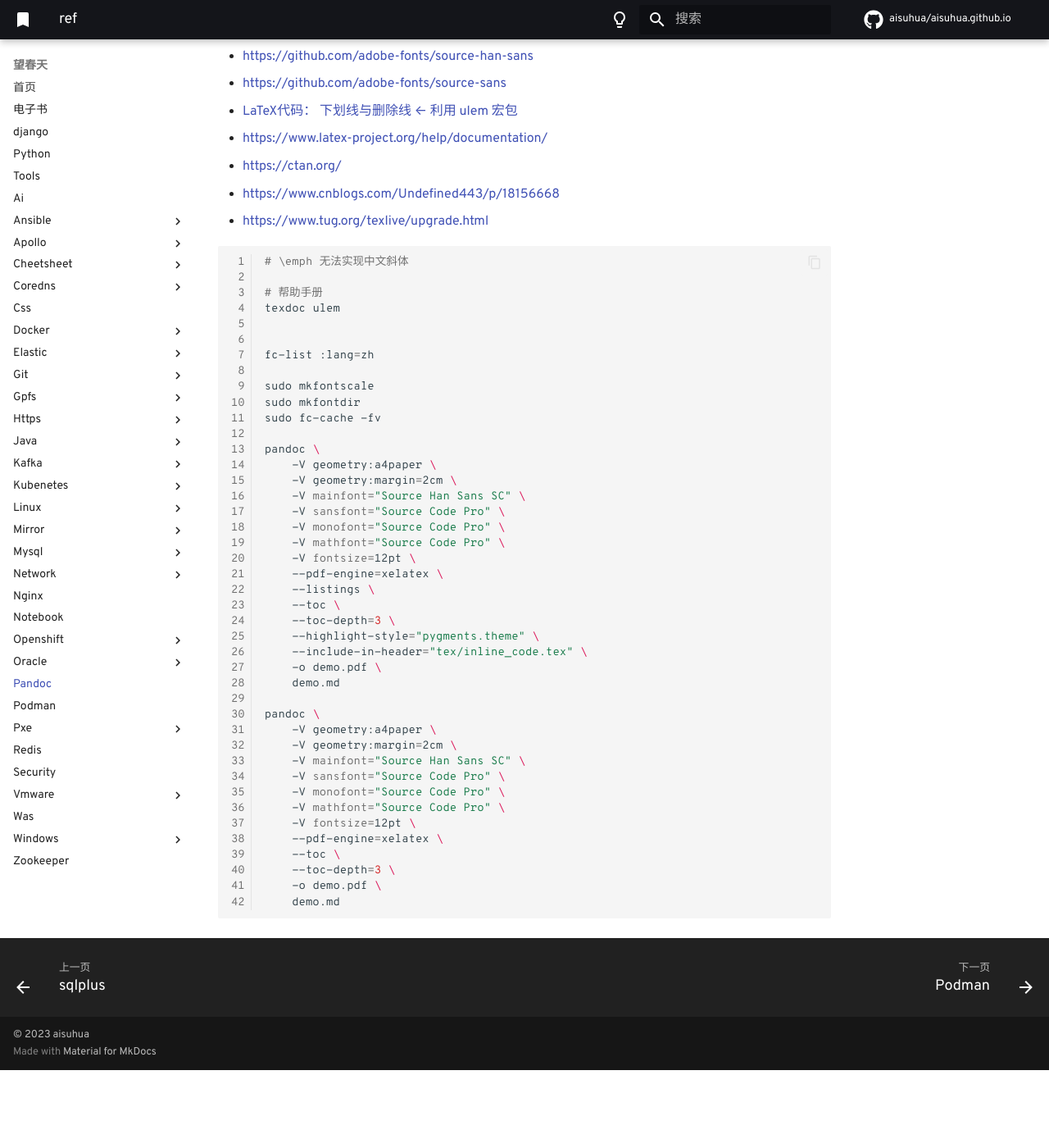
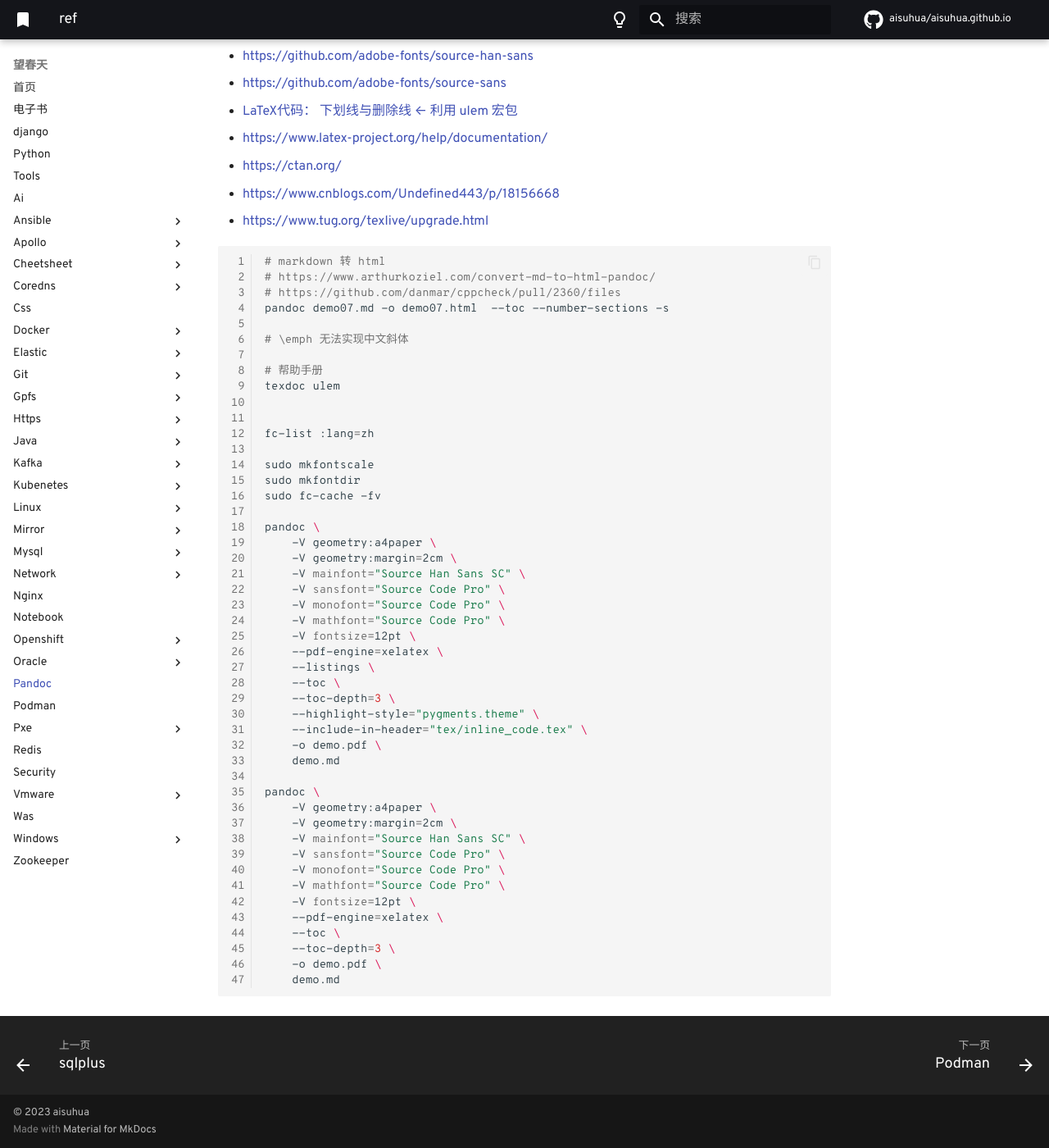
Before and after one commit to aisuhua/aisuhua.github.io, an MkDocs documentation site: the page built from docs/pandoc/README.md, in a window 1280 px wide and 1400 px high, scrolled down 291 px. Shown: the whole window at 82% size. Built offline with MkDocs 1.6.1 and Material for MkDocs 9.7.7, drawn with Linux system fonts in a browser that asks for light colours; comment, search, counter and statistics services are not loaded; before the commit the page ends 1596 px from its top, so only the background shows below that.

Commit message:
README.md

````diff
--- a/docs/pandoc/README.md
+++ b/docs/pandoc/README.md
@@ -14,6 +14,11 @@
 - https://www.tug.org/texlive/upgrade.html
 
 ```sh
+# markdown 转 html
+# https://www.arthurkoziel.com/convert-md-to-html-pandoc/
+# https://github.com/danmar/cppcheck/pull/2360/files
+pandoc demo07.md -o demo07.html  --toc --number-sections -s
+
 # \emph 无法实现中文斜体
 
 # 帮助手册
````
